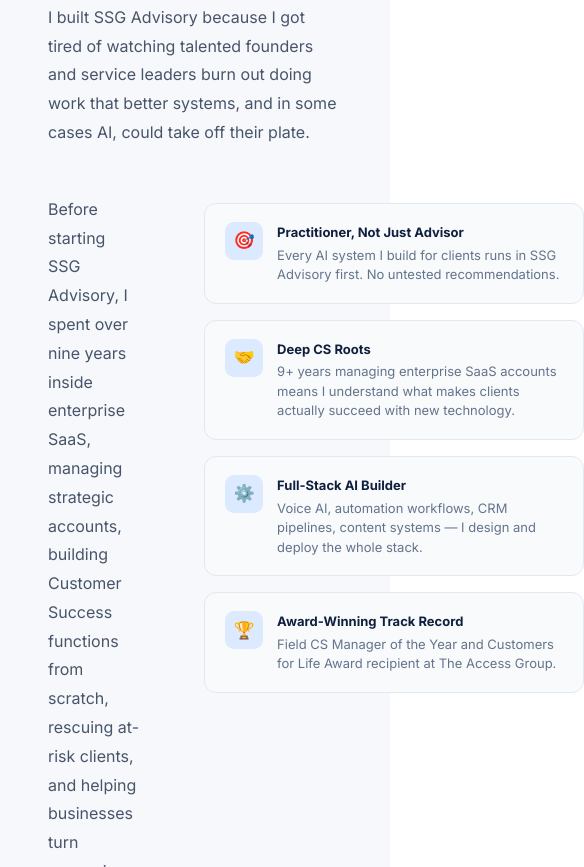
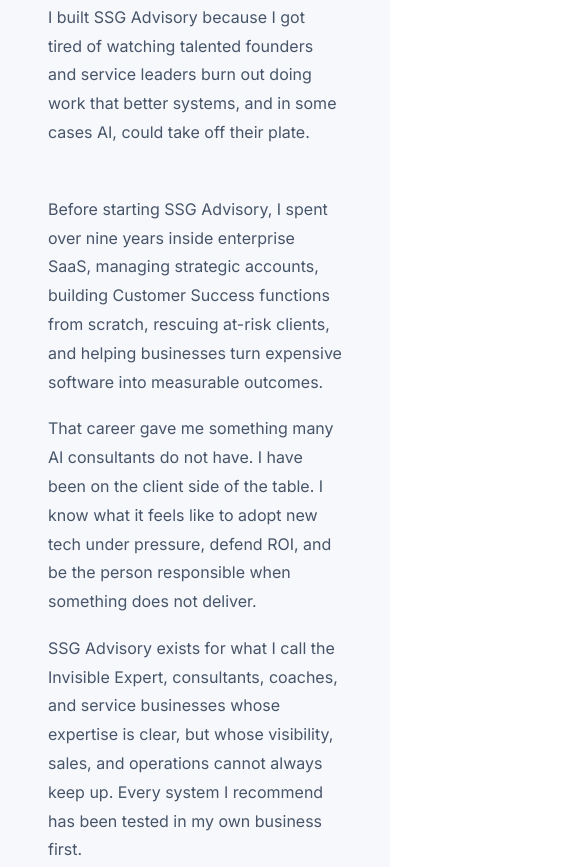
Before and after one commit to ssmcgeough-del/Portfolio, a plain HTML site: page index.html in a window 390 px wide. Shown: the part 2523-3390 px from the top of the page, 584 px wide, since content can reach past the window. Drawn offline with nearby package versions, Linux system fonts and the light colour scheme.

Commit message:
Add media query for responsive about section

```diff
--- a/index.html
+++ b/index.html
@@ -946,7 +946,7 @@ section.hero {
   max-width: none !important;
   margin: 0 !important;
 }
-.about-inner { max-width: 1100px; margin: 0 auto; }
+.about-inner { max-width: 1100px; margin: 0 auto !important; }
 .about-intro { margin-bottom: 48px; }
 .about-intro p {
   font-size: 16px; line-height: 1.8; margin-bottom: 18px;
@@ -958,6 +958,10 @@ section.hero {
   grid-template-columns: 1fr 380px !important;
   gap: 64px !important;
   align-items: start !important;
+}
+@media (max-width: 900px) {
+  .about-body { grid-template-columns: 1fr !important; gap: 32px !important; }
+  .about-cards { padding-top: 0; }
 }
 .about-text p { font-size: 16px; line-height: 1.8; margin-bottom: 18px; color: var(--gray-600, #475569); }
 .about-text p:last-child { margin-bottom: 0; }
```
